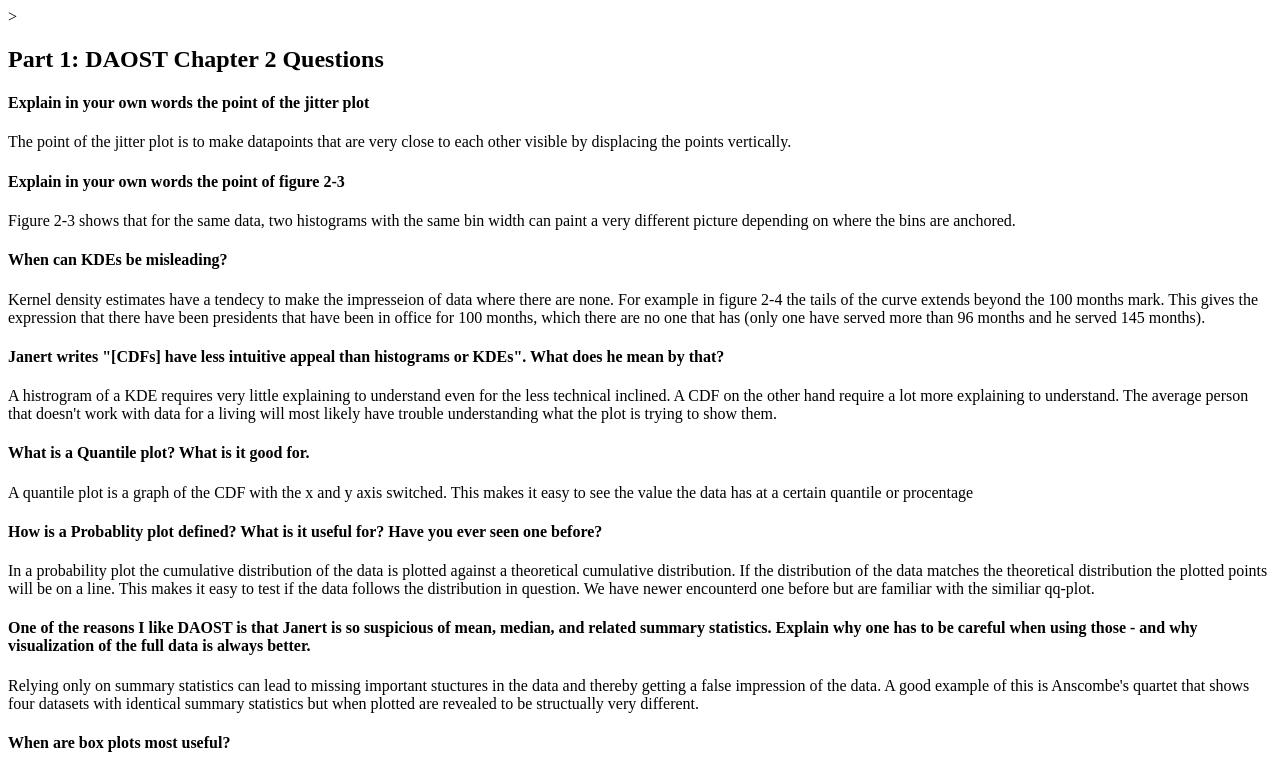
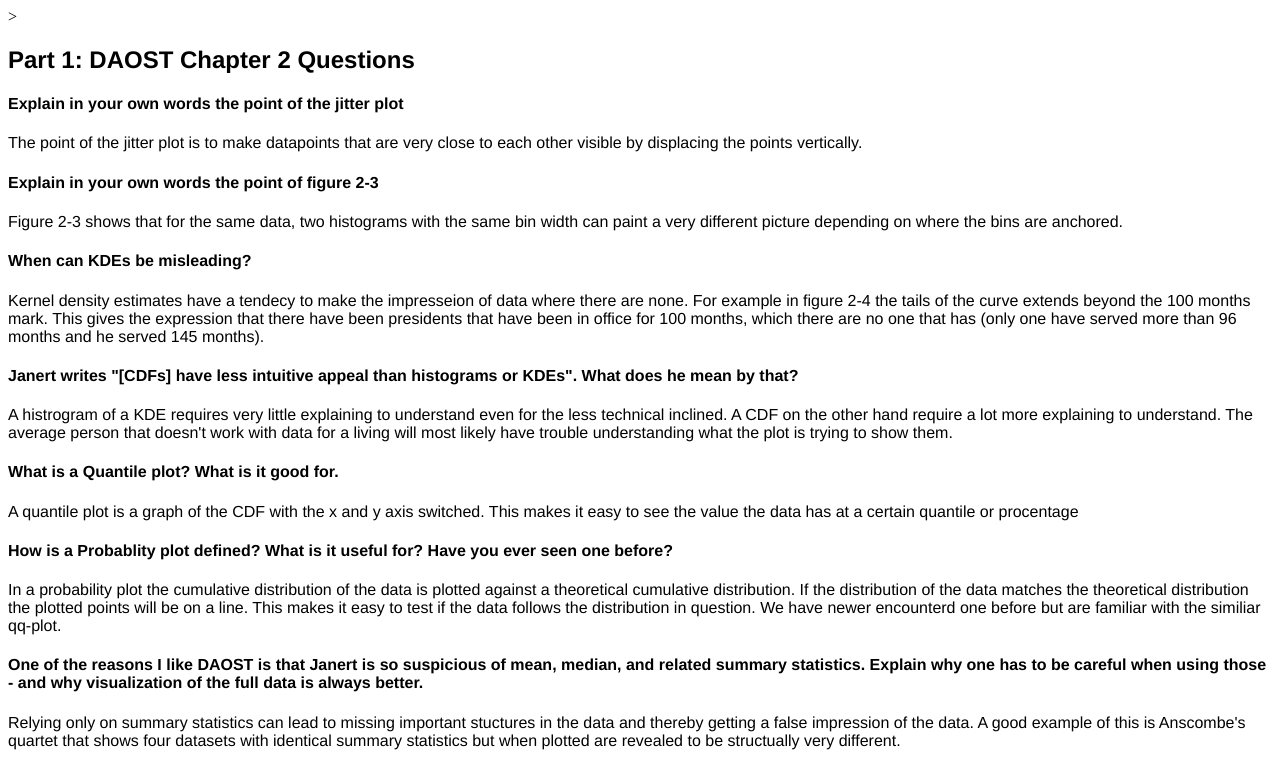
Before and after one commit to jonassvendsen/jonassvendsen.github.io, a plain HTML site: page index.html in a window 1280 px wide. Shown: the top 768 px of the page. Drawn offline with Linux system fonts and the light colour scheme.

Commit message:
helvetica

```diff
--- a/index.html
+++ b/index.html
@@ -46,6 +46,9 @@
 			div.Exercises {
 				background-color: white;
 			}
+			p { font-family: Helvetica, Arial, sans-serif;  }
+			h2 { font-family: Helvetica, Arial, sans-serif;  }
+			h4 { font-family: Helvetica, Arial, sans-serif;  }
 		</style>
 		<meta charset="utf-8">>
 	</head>
@@ -1023,6 +1026,7 @@
 						});
 					});
 				</script>
+				<p><b>Figure:</b> Winning times (in minutes) for the annual Boston marathon, seperately for men and women. Also shown are the straight-line approximations.</p>
 
 			</div>
 			<!-- <div class="Exercises">
```
